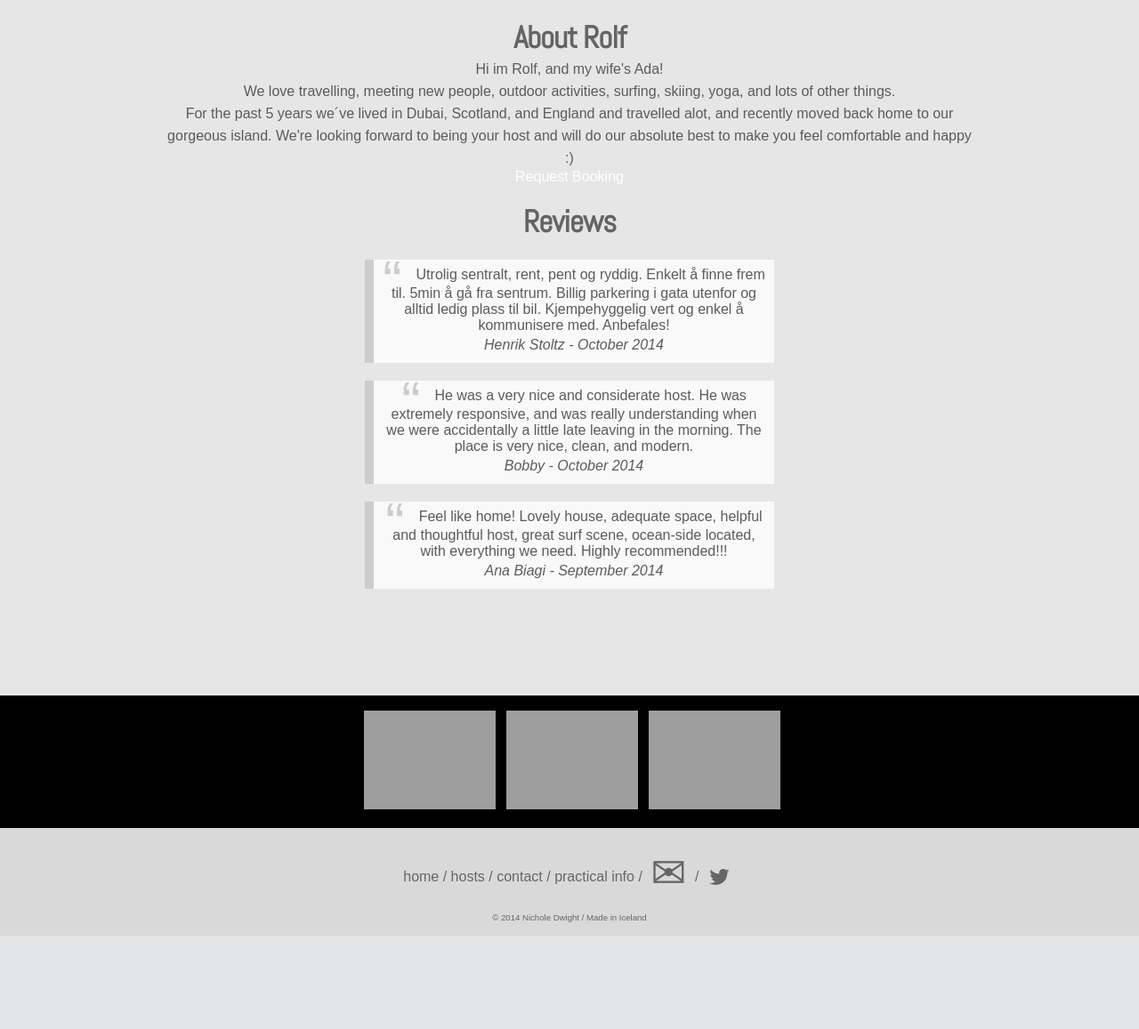
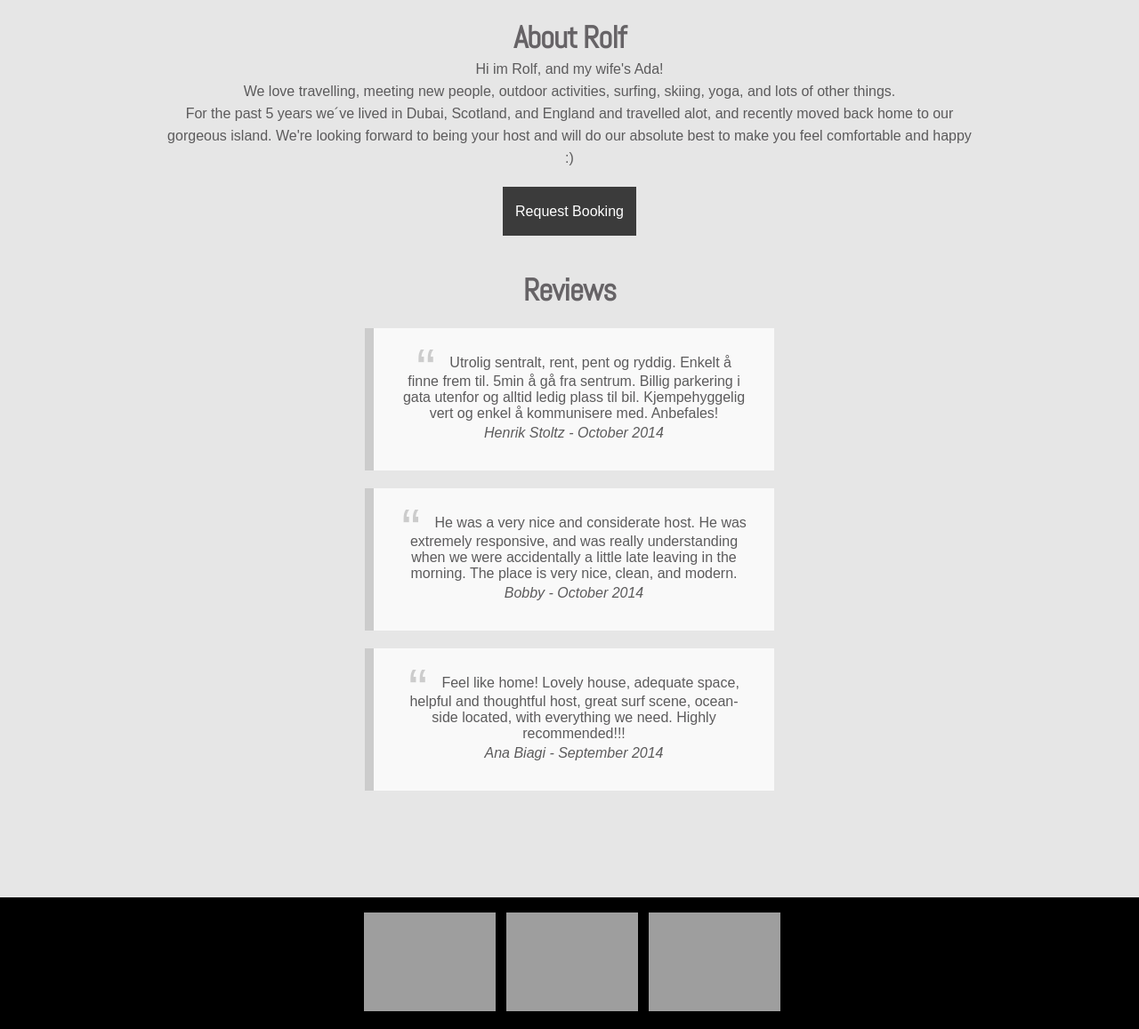
Before and after one commit to nicholedwight/breaking-the-ice, a PHP site: page /hostfamilies/oskar in a window 1280 px wide. Shown: the part 658-1815 px from the top of the page at 89% size. Before the commit the page ends 1695 px from the top, so only its background shows below. Run offline with PHP 8.4, Linux system fonts and the light colour scheme; style sheets or scripts are compiled from the project's sources; some libraries are stand-ins or nearby versions; some web fonts are replaced; grey boxes are pictures that could not be loaded.

Commit message:
fixed booking buttons and added padding to review boxes

```diff
--- a/hostfamilies/arnason.php
+++ b/hostfamilies/arnason.php
@@ -15,7 +15,7 @@
       <h3>About Gunnary</h3>
       <p>Hi im Gunnar!Reykjanesbær</p>
       <p>I'm a fun guy from the Land of Fire and Ice, Iceland. I am also a professor in Icelandic language and literature - and a professional tourist guide, specialized in geology, history and culture. Beside running the guesthouse and welcoming my guests, I offer private excursion to the ocean for surf trips in a private vehicle for up to 8 passengers.</p>
-    <a href="#"><div class="request_button">Request Booking</div></a>
+    <a href="#"><div class="button">Request Booking</div></a>
     </article>
 
     <div class="review_wrapper">
--- a/hostfamilies/eklund.php
+++ b/hostfamilies/eklund.php
@@ -17,7 +17,7 @@
       <p>We love travelling, meeting new people, outdoor activities, surfing, skiing, yoga, and lots of other things.</p>
       <p>For the past 5 years we´ve lived in Dubai, Scotland, and England and travelled alot, and recently moved back home to our gorgeous island.
         We're looking forward to being your host and will do our absolute best to make you feel comfortable and happy :)</p>
-      <a href="#"><div class="request_button">Request Booking</div></a>
+      <a href="#"><div class="button">Request Booking</div></a>
     </article>
 
     <div class="review_wrapper">
--- a/hostfamilies/jegtnes.php
+++ b/hostfamilies/jegtnes.php
@@ -17,7 +17,7 @@
       <p>We love travelling, meeting new people, outdoor activities, surfing, skiing, yoga, and lots of other things.</p>
       <p>For the past 5 years we´ve lived in Dubai, Scotland, and England and travelled alot, and recently moved back home to our gorgeous island.
         We're looking forward to being your host and will do our absolute best to make you feel comfortable and happy :)</p>
-      <a href="#"><div class="request_button">Request Booking</div></a>
+      <a href="#"><div class="button">Request Booking</div></a>
     </article>
 
     <div class="review_wrapper">
--- a/hostfamilies/oskar.php
+++ b/hostfamilies/oskar.php
@@ -17,7 +17,7 @@
       <p>We love travelling, meeting new people, outdoor activities, surfing, skiing, yoga, and lots of other things.</p>
       <p>For the past 5 years we´ve lived in Dubai, Scotland, and England and travelled alot, and recently moved back home to our gorgeous island.
         We're looking forward to being your host and will do our absolute best to make you feel comfortable and happy :)</p>
-      <a href="#"><div class="request_button">Request Booking</div></a>
+      <a href="#"><div class="button">Request Booking</div></a>
     </article>
 
     <div class="review_wrapper">
--- a/hostfamilies/ronhovde.php
+++ b/hostfamilies/ronhovde.php
@@ -17,7 +17,7 @@
       <p>We love travelling, meeting new people, outdoor activities, surfing, skiing, yoga, and lots of other things.</p>
       <p>For the past 5 years we´ve lived in Dubai, Scotland, and England and travelled alot, and recently moved back home to our gorgeous island.
         We're looking forward to being your host and will do our absolute best to make you feel comfortable and happy :)</p>
-      <a href="#"><div class="request_button">Request Booking</div></a>
+      <a href="#"><div class="button">Request Booking</div></a>
     </article>
 
     <div class="review_wrapper">
--- a/scss/_hosts.scss
+++ b/scss/_hosts.scss
@@ -44,6 +44,7 @@
 .comment_content {
   width: 45%;
   margin: 20px auto;
+  padding: 30px;
 }
 
 .listing_gallery {
```
